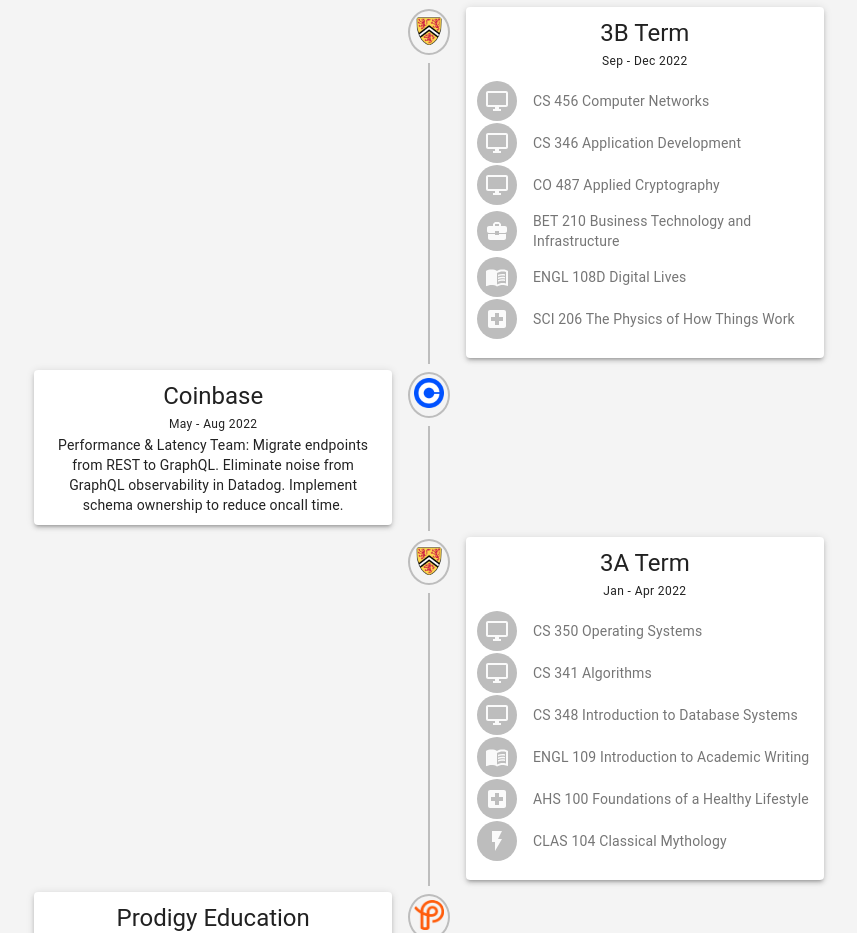
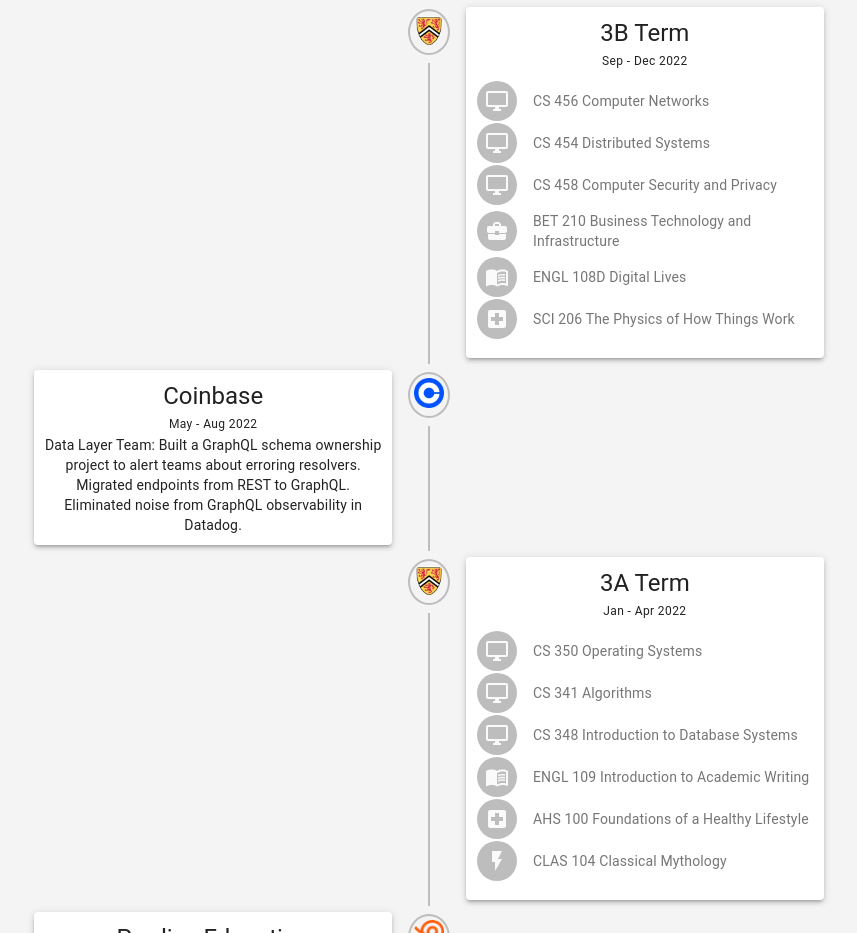
Before and after one commit to JamesCahyadi/Personal-Website, a React (Create React App) app: page / in a window 1280 px wide. Shown: the part 900-1833 px from the top of the page, without its empty margins (211-1068 px from the left). Built offline with nearby package versions, Linux system fonts and the light colour scheme.

Commit message:
update experience

```diff
--- a/src/views/Experience/Experience.data.js
+++ b/src/views/Experience/Experience.data.js
@@ -34,8 +34,8 @@ export const experiences = [
     date: getTermDates(TERMS.FALL, 2022),
     description: [
       "CS 456 Computer Networks",
-      "CS 346 Application Development",
-      "CO 487 Applied Cryptography",
+      "CS 454 Distributed Systems",
+      "CS 458 Computer Security and Privacy",
       "BET 210 Business Technology and Infrastructure",
       "ENGL 108D Digital Lives",
       "SCI 206 The Physics of How Things Work",
@@ -47,7 +47,7 @@ export const experiences = [
     heading: "Coinbase",
     date: getTermDates(TERMS.SPRING, 2022),
     description:
-      "Performance & Latency Team: Migrate endpoints from REST to GraphQL. Eliminate noise from GraphQL observability in Datadog. Implement schema ownership to reduce oncall time.",
+      "Data Layer Team: Built a GraphQL schema ownership project to alert teams about erroring resolvers. Migrated endpoints from REST to GraphQL. Eliminated noise from GraphQL observability in Datadog.",
   },
   {
     logoImg: uwaterlooImg,
```
